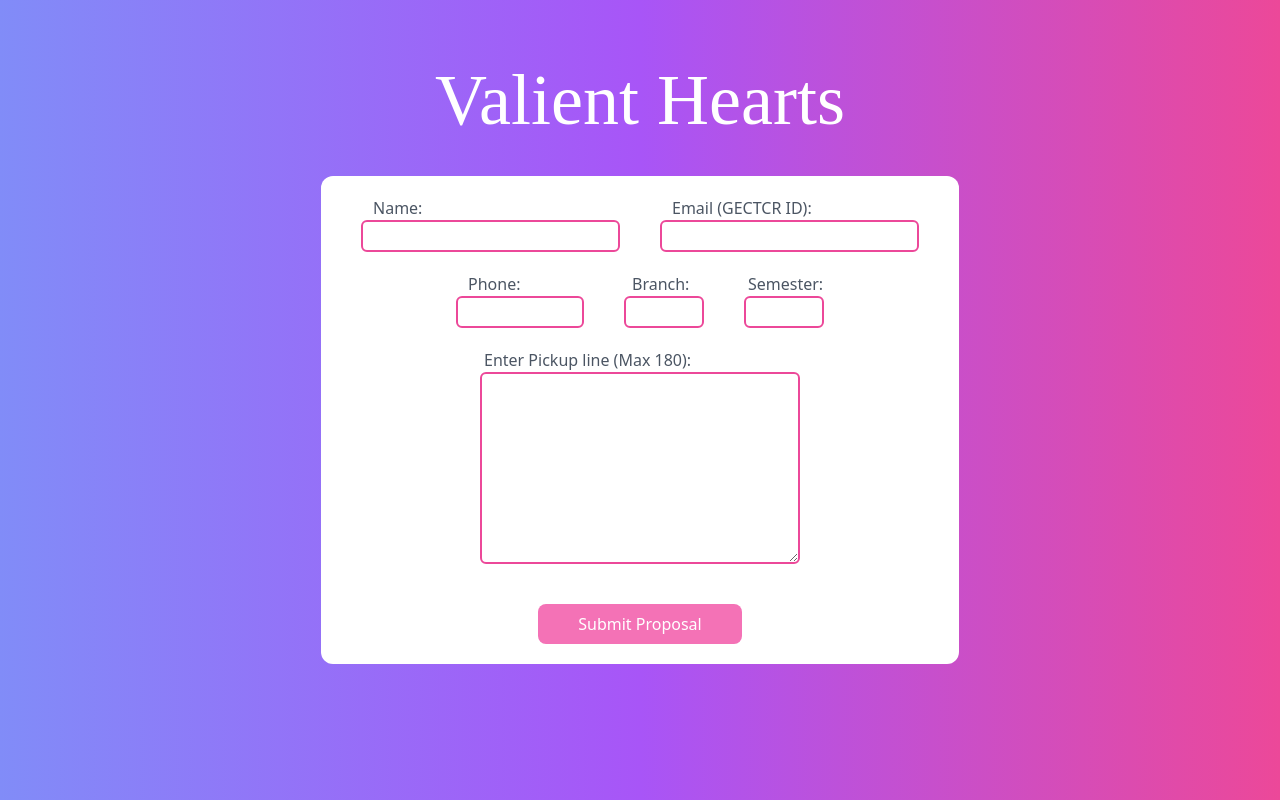
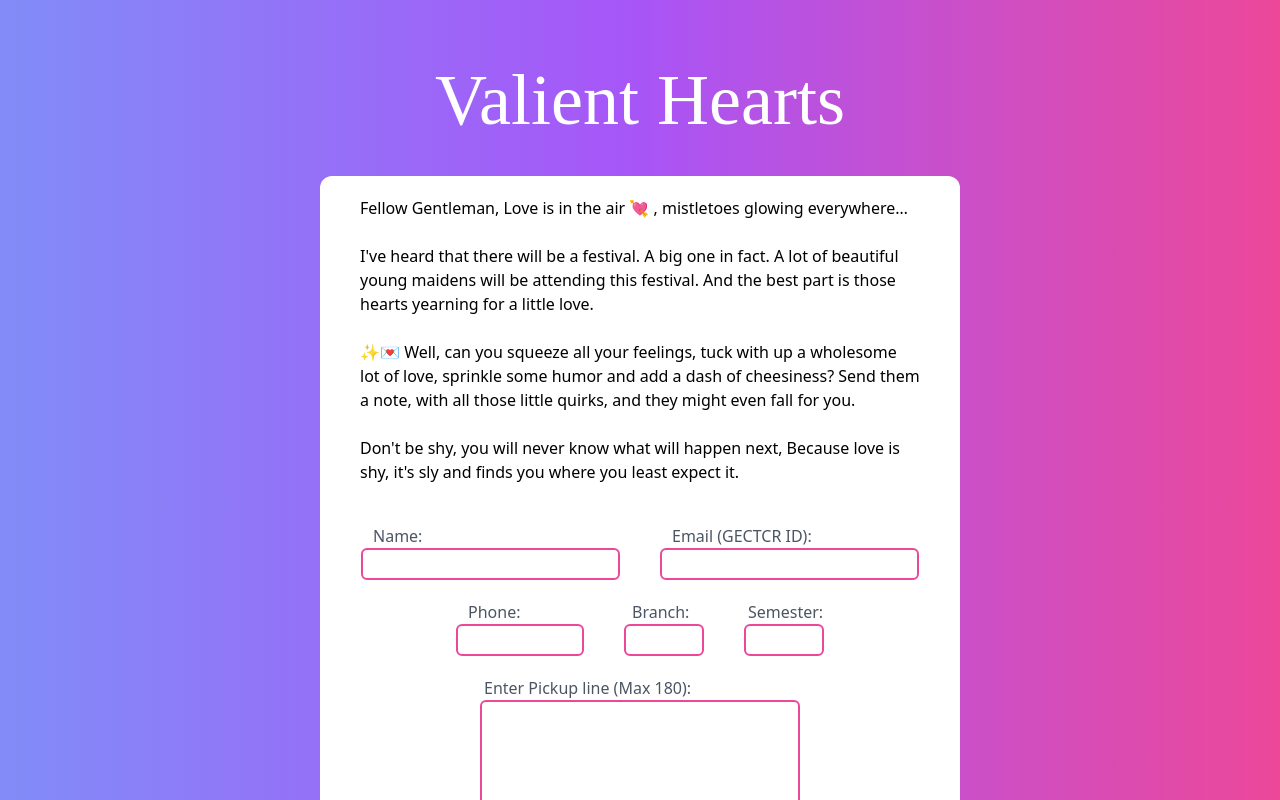
Before and after one commit to CyberFlaw/Cupid-Cameos, a Next.js app: page /submit-pickup in a window 1280 px wide. Shown: the top 800 px of the page. Built offline with nearby package versions, Linux system fonts and the light colour scheme; a web font is replaced by a local one; what tailwindcss-filters would draw is missing.

Commit message:
Production Ready

```diff
--- a/pages/index.jsx
+++ b/pages/index.jsx
@@ -1,6 +1,6 @@
 import Link from "next/link";
 import Image from "next/image";
-import Router, { useRouter } from "next/router";
+import { useRouter } from "next/router";
 
 import { useEffect } from "react";
 
@@ -20,7 +20,7 @@ export default function Home() {
   return (
     <>
       <div className="flex flex-col bg-gradient-to-r from-indigo-400 via-purple-500 to-pink-500 min-h-screen sm:h-screen justify-start items-center">
-        <h1 className="text-7xl sm:mt-20 mt-16 text-white">Valentine</h1>
+        <h1 className="text-7xl sm:mt-20 mt-16 text-white">Cupid Cameos</h1>
 
         <div className="w-full flex sm:flex-row flex-col justify-center items-center mt-0 sm:mt-3 sm:mb-20 mb-36">
           {/* Submit pickup */}
--- a/pages/submit-pickup.jsx
+++ b/pages/submit-pickup.jsx
@@ -36,11 +36,36 @@ export default function Register() {
       </h1>
 
       <div
-        className="flex flex-col justify-around items-center bg-white px-10 py-10 sm:py-5 rounded-xl backdrop-filter-blur"
+        className="flex flex-col justify-around items-center bg-white px-10 py-10 sm:py-5 rounded-xl backdrop-filter-blur sm:w-1/2 sm-pb-5"
         style={{
           backdropFilter: "blur(20px)",
         }}
       >
+        <div className="mb-10 sm:mb-10">
+          <h3>
+            Fellow Gentleman, Love is in the air 💘 , mistletoes glowing
+            everywhere…
+          </h3>
+          <br />
+          <h3>
+            I've heard that there will be a festival. A big one in fact. A lot
+            of beautiful young maidens will be attending this festival. And the
+            best part is those hearts yearning for a little love.
+          </h3>
+          <br />
+          ✨💌 Well, can you squeeze all your feelings, tuck with up a wholesome
+          lot of love, sprinkle some humor and add a dash of cheesiness? Send
+          them a note, with all those little quirks, and they might even fall
+          for you.
+          <h3>
+            <br />
+            <h3>
+              Don't be shy, you will never know what will happen next, Because
+              love is shy, it's sly and finds you where you least expect it.
+            </h3>
+          </h3>
+        </div>
+
         <div className="flex sm:flex-row flex-col items-center sm:mb-5 ">
           <div className="flex flex-col sm:mr-10 sm:mb-0 mb-5 w-42">
             <label htmlFor="name" className="text-gray-600 ml-3">
--- a/pages/waitingroom.jsx
+++ b/pages/waitingroom.jsx
@@ -3,10 +3,8 @@ export default function maleWaitingRoom() {
     <>
       <div className="flex flex-col bg-gradient-to-r from-indigo-400 via-purple-500 to-pink-500 h-screen sm:h-screen justify-center items-center">
         <div className="flex flex-col items-center justify-center bg-white opacity-80 rounded-lg px-10 py-5">
-          <h1 className="sm:text-6xl text-4xl mb-5">Please Wait Untill</h1>
-          <h1 className="sm:text-4xl text-xl">
-            Someone Responds To Your Pickup Line
-          </h1>
+          <h1 className="sm:text-6xl text-4xl mb-5">Please wait until</h1>
+          <h1 className="sm:text-4xl text-xl">Love finds it's way.. 💌</h1>
         </div>
       </div>
     </>
```
